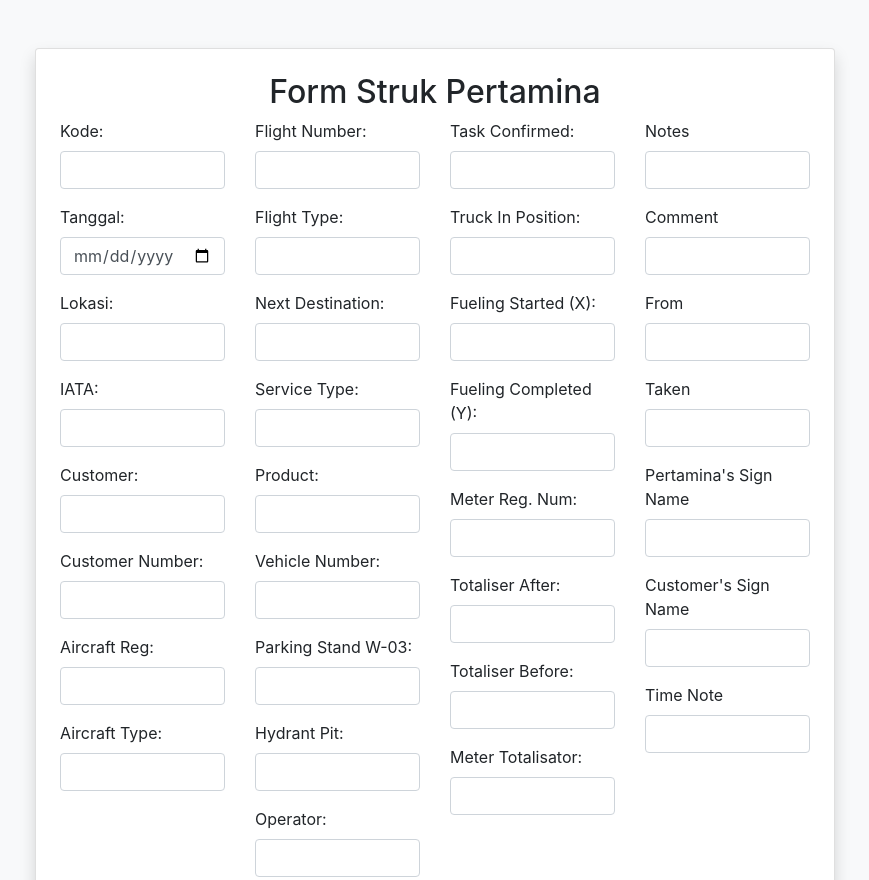
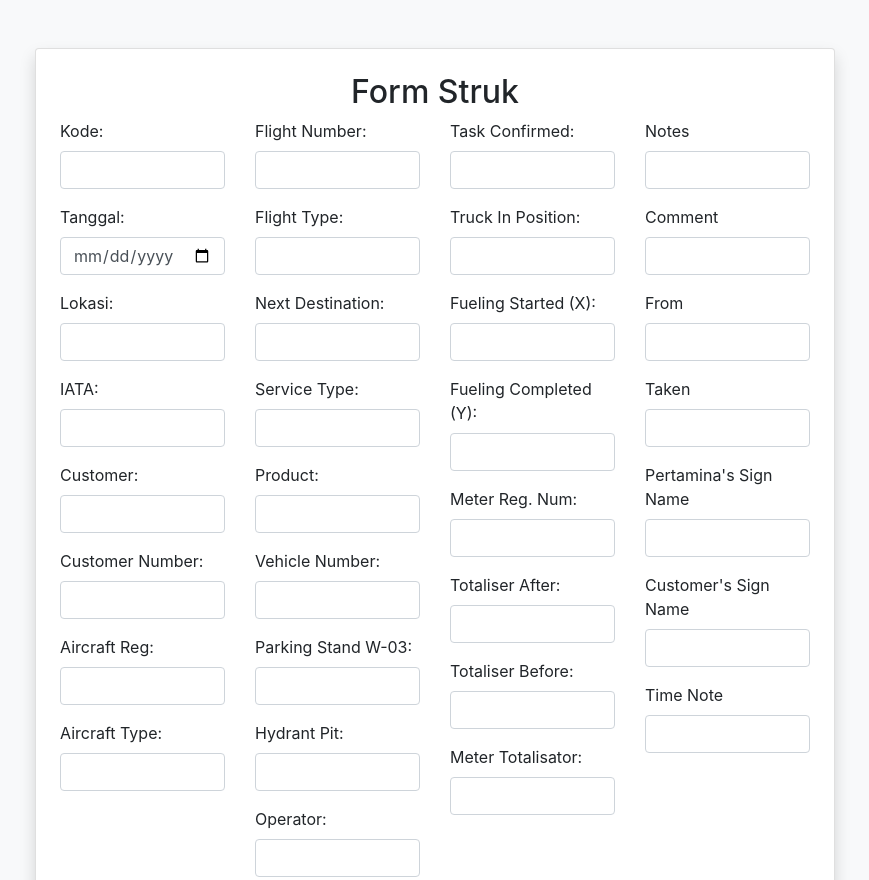
Before and after one commit to dilifmakalalag/output-receipt, a plain HTML site: page index.html in a window 1280 px wide. Shown: the top 880 px of the page, without its empty margins (205-1074 px from the left). Drawn offline with nearby package versions, Linux system fonts and the light colour scheme.

Commit message:
Update index.html

```diff
--- a/index.html
+++ b/index.html
@@ -27,7 +27,7 @@
   <body>
     <div class="container">
       <div class="card shadow p-4 my-5">
-        <h2 class="text-center">Form Struk Pertamina</h2>
+        <h2 class="text-center">Form Struk</h2>
         <form id="strukForm">
           <div class="row">
             <div class="col-md-3">
```
